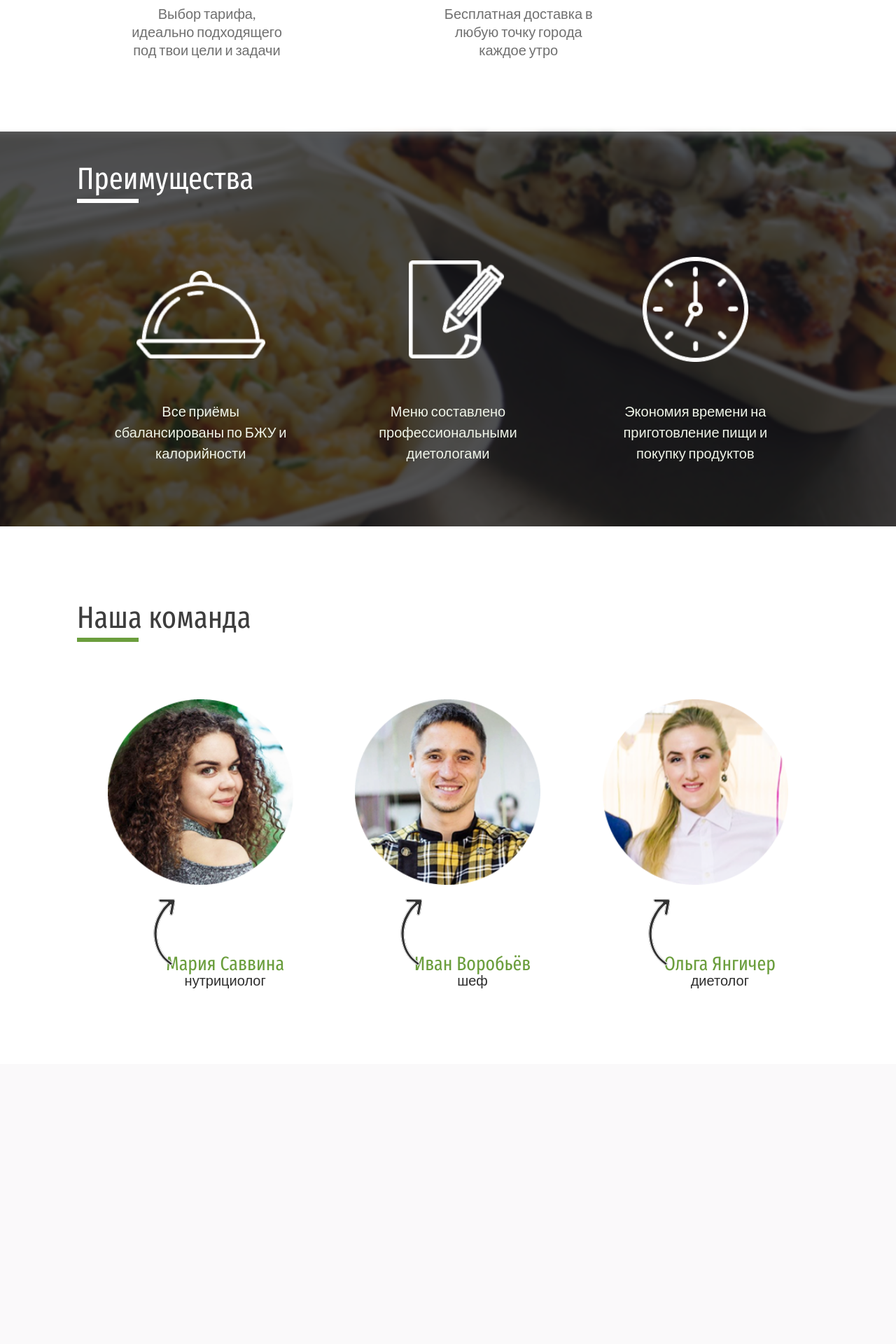
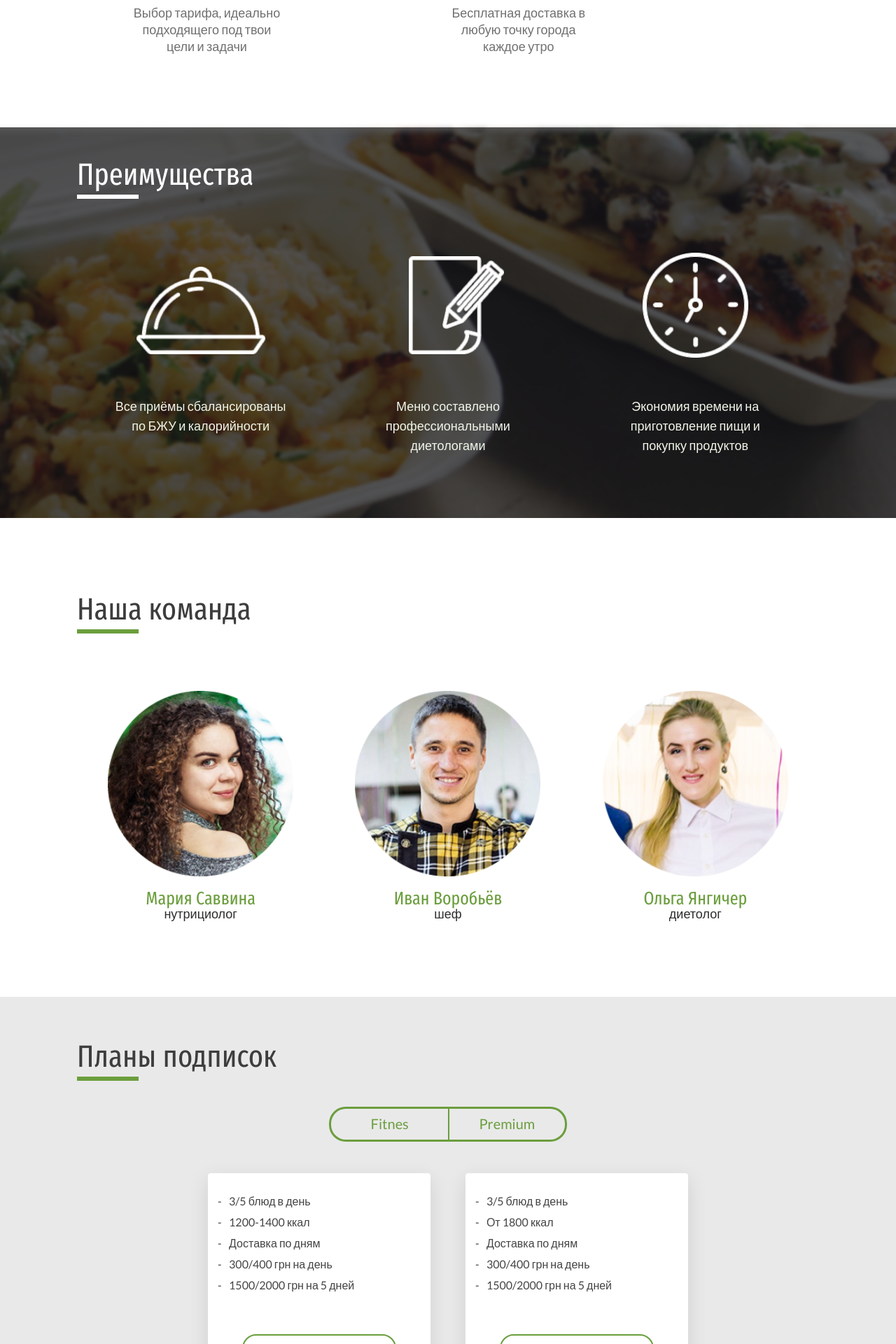
Before and after one commit to savenkovao/crossfood, a PHP site: page / in a window 1280 px wide. Shown: the part 1280-3200 px from the top of the page at 70% size. Before the commit the page ends 2692 px from the top, so only its background shows below. Run offline with PHP 8.4, Linux system fonts and the light colour scheme.

Commit message:
subscribe-block

```diff
--- a/index.html
+++ b/index.html
@@ -88,7 +88,7 @@
 
 			<div>
 				<p class="descript">
-					<strong class="descript__highlited">CrossFood</strong> – это команда профессионалов, которая возьмет на себя заботу о твоем рационе. Мы подбираем для тебя меню, считаем КБЖУ, готовим и привозим в удобное для тебя время. Больше не надо ходить в магазины, стоять у плиты и мыть посуду.
+					<strong class="descript__highlited">CrossFood &mdash;</strong> это команда профессионалов, которая возьмет на себя заботу о твоем рационе. Мы подбираем для тебя меню, считаем КБЖУ, готовим и привозим в удобное для тебя время. Больше не надо ходить в магазины, стоять у плиты и мыть посуду.
 				</p>
 			</div>
 
@@ -182,44 +182,104 @@
 						</p>
 					</div>
 				</div>
-
-
 			</div>
-
-
 		</div>
 	</section>
 
 
-	<section class="">
+	<section class="subscribe subscribe_background">
+		<div class="wrapper subscribe_position">
+			<div class="title-3">
+				<h3 class="title-3__h3 title-3__h3_dark hr-line">Планы подписок</h2>
+			</div>
+
+			<div class="tab-block subscribe_tab-block-pos">
+
+				<div class="tab-block__navigation">
+					<div class="tab-block__nav-button subscribe__nav-button">Fitnes</div>
+					<div class="tab-block__nav-button subscribe__nav-button">Premium</div>
+				</div>
+
+				<div class="tab-block__tabs subscribe__tabs-position">
+					<div class="tab-block__tab-item">
+						<div class="subscribe__item subscribe__item-col-2">
+
+							<ul class="subscribe__item-text">
+								<li class="subscribe__item-text-li">3/5 блюд в день</li>
+								<li class="subscribe__item-text-li">1200-1400 ккал</li>
+								<li class="subscribe__item-text-li">Доставка по дням</li>
+								<li class="subscribe__item-text-li">300/400 грн на день</li>
+								<li class="subscribe__item-text-li">1500/2000 грн на 5 дней</li>
+							</ul>
+
+							<div class="subscribe-button">
+								<button class="button button_bordered">Заказать</button>
+							</div>
+
+						</div>
+						<div class="subscribe__item subscribe__item-col-2">
+
+							<ul class="subscribe__item-text">
+								<li class="subscribe__item-text-li">3/5 блюд в день</li>
+								<li class="subscribe__item-text-li">От 1800 ккал</li>
+								<li class="subscribe__item-text-li">Доставка по дням</li>
+								<li class="subscribe__item-text-li">300/400 грн на день</li>
+								<li class="subscribe__item-text-li">1500/2000 грн на 5 дней</li>
+							</ul>
+
+							<div class="subscribe-button">
+								<button class="button button_bordered">Заказать</button>
+							</div>
+
+						</div>
+					</div>
+					<div class="tab-block__tab-item">
+						<div class="subscribe__item subscribe__item-col-1" hidden>
+
+							<ul class="subscribe__item-text">
+								<li class="subscribe__item-text-li">3/5 блюд в день</li>
+								<li class="subscribe__item-text-li">На 1/5/7 дней</li>
+								<li class="subscribe__item-text-li">Количество ккал - индивидуально</li>
+								<li class="subscribe__item-text-li">Меню - обычное/вегетарианское</li>
+								<li class="subscribe__item-text-li">Доставка по дням</li>
+								<li class="subscribe__item-text-li">Стоимость - индивидуально</li>
+							</ul>
+
+							<div class="subscribe-button">
+								<button class="button button_bordered">Заказать</button>
+							</div>
+
+						</div>
+					</div>
+				</div>
+
+			</div>
+		</div>
+	</section>
+
+
+	<section class="our-video">
 		<div class="wrapper">
 
 		</div>
 	</section>
 
 
-	<section class="">
+	<section class="discount">
 		<div class="wrapper">
 
 		</div>
 	</section>
 
 
-	<section class="">
+	<section class="reviews">
 		<div class="wrapper">
 
 		</div>
 	</section>
 
 
-	<section class="">
-		<div class="wrapper">
-
-		</div>
-	</section>
-
-
-	<footer class="">
+	<footer class="footer">
 		<div class="wrapper">
 
 		</div>
--- a/src/css/less/advantage-block/advantage-block.less
+++ b/src/css/less/advantage-block/advantage-block.less
@@ -14,9 +14,15 @@
 .advantage-block__item{
 	width: 100%;
 	padding-top: 200px;
+	margin-top: 15px;
+
+	&:first-child{
+		margin-top: 0;
+	}
 
 	@media @tablet{
 		width: 28.5%;
+		margin-top: 0;
 	}
 
 	@media @laptop{
@@ -27,12 +33,11 @@
 .advantage-block__descript{
 	position: relative;
 	color: #f0f5e9;
-	font-size: 20px;
-	line-height: 30px;
+	font-size: 18px;
+	line-height: 28px;
 	text-align: center;
-	width: 80%;
+	width: 67%;
 	margin: 0 auto;
-	user-select: none;
 	cursor: default;
 
 	@media @tablet{
--- a/src/css/less/descript/descript.less
+++ b/src/css/less/descript/descript.less
@@ -2,20 +2,14 @@
 	width: 78%;
 	margin: 0 auto;
 	color: #272929;
-	line-height: 28px;
-	font-size: 20px;
+	line-height: 26px;
+	font-size: 18px;
 	font-weight: 300;
 	text-align: center;
-
-	// /* Text style for "–" */
-	// font-family: "Myriad Pro";
-	// font-size: 22px;
-	// font-weight: 400;
-
 }
 
 .descript__highlited{
-	font-size: 24px;
+	font-size: 22px;
 	font-weight: bold;
 	text-transform: uppercase;
 }
--- a/src/css/less/header/header.less
+++ b/src/css/less/header/header.less
@@ -29,7 +29,14 @@
 	display: flex;
 	flex-direction: column;
 	align-items: center;
-	// padding-top: 28.2%;
+	padding-top: 40px;
+
+	width: 90%;
+
+	@media @tablet {
+		width: auto;
+		padding-top: 98px;
+	}
 
 }
 
--- a/src/css/less/steps/steps.less
+++ b/src/css/less/steps/steps.less
@@ -6,9 +6,9 @@
 .steps__item{
 	position: absolute;
 	color: #707070;
-	font-size: 2em;
+	font-size: 1.8em;
 	font-weight: 300;
-	line-height: 26px;
+	line-height: 24px;
 	text-align: center;
 	user-select: none;
 	cursor: default;
--- /dev/null
+++ b/src/css/less/subscribe/subscribe.less
@@ -0,0 +1,92 @@
+.subscribe_position{
+	padding: 65px 3% 85px;
+
+	@media @laptop {
+		padding: 65px 0% 85px;
+	}
+}
+
+.subscribe_background {
+	background-color: #e9e9e9;
+}
+
+.subscribe_tab-block-pos{
+	padding-top: 50px;
+}
+
+.subscribe__nav-button{
+	border: 3px solid @main-color;
+	color: @main-color;
+	font-size: 20px;
+	line-height: 210%;
+	text-align: center;
+	border-left: 2px solid @main-color;
+	border-right: none;
+	user-select: none;
+	cursor: pointer;
+
+	&:first-child {
+		border-left: 3px solid @main-color;
+		border-radius: 24px 0 0 24px;
+	}
+
+	&:last-child {
+		border-right: 3px solid @main-color;
+		border-radius: 0 24px 24px 0;
+	}
+}
+
+.subscribe__tabs-position{
+	padding-top: 45px;
+}
+
+.subscribe__item{
+	padding: 25px 20px;
+	box-shadow: 0 9px 28px 1px rgba(0, 1, 3, 0.1);
+	border-radius: 4px;
+	background-color: #ffffff;
+	margin-right: 4.7%;
+}
+
+.subscribe__item-col-1{
+	width: 30%;
+		margin-right: 0%;
+}
+
+.subscribe__item-col-2 {
+	width: 30%;
+	&:nth-child(2n){
+		margin-right: 0%;
+	}
+}
+.subscribe__item-col-3 {
+	width: 24.5%;
+	&:nth-child(3n){
+		margin-right: 0%;
+	}
+}
+
+
+
+.subscribe__item-text{
+	color: #444444;
+	font-size: 16px;
+	font-weight: 300;
+	line-height: 30px;
+}
+
+.subscribe__item-text-li {
+	position: relative;
+	margin-left: 10px;
+
+	&::before {
+    content:  "-";
+    position: absolute;
+    left:     -16px;
+  }
+}
+
+.subscribe-button{
+	padding-top: 55px;
+	text-align: center;
+}
--- /dev/null
+++ b/src/css/less/tab-block/tab-block.less
@@ -0,0 +1,23 @@
+.tab-block{}
+.tab-block__navigation{
+	display: flex;
+	flex-direction: row;
+	justify-content: center;
+	align-items: center;
+}
+
+.tab-block__nav-button{
+	width: 16%;
+	height: 50px;
+	border: 1px solid black;
+}
+.tab-block__tabs{
+
+}
+
+.tab-block__tab-item{
+	display: flex;
+	flex-direction: row;
+	justify-content: center;
+	align-items: flex-start;
+}
--- a/src/css/less/team-block/team-block.less
+++ b/src/css/less/team-block/team-block.less
@@ -14,58 +14,89 @@
 
 .team-block__item{
 	width: 100%;
+	margin-top: 30px;
+
+	&:first-child{
+		margin-top: 0px;
+	}
 
 	@media @tablet{
 		width: 28.5%;
+		margin-top: 0px;
 	}
 
 	@media @laptop{
-		width: 25%;
+			width: 25%;
+
+			&:hover .team-block__img{
+				transform: scale(1.2);
+			}
+			&:hover .team-block__text{
+				padding-top: 40px;
+			}
 	}
+
 }
 
 .team-block__img{
 	display: block;
 	margin: 0 auto;
-	width: 100%;
+	width: 80%;
+	max-width: 250px;
+	user-select: none;
+	transition: transform 0.4s linear;
+
+	@media @tablet{
+		width: 100%;
+		max-width: 300px;
+	}
 }
 
 .team-block__text{
-	// padding-top: 50px;
-	// padding-left: 50px;
+	padding-top: 20px;
+	transition: padding 0.4s linear;
 
-	// @media @tablet {
-		padding-top: 100px;
-		padding-left: 70px;
-	// }
 }
 
 .team-block__name{
 	position: relative;
-	line-height: 26px;
+	line-height: 24px;
 	font-family: "Fira Sans Extra Condensed";
-	font-size: 28px;
+	font-size: 26px;
 	font-weight: 400;
 	color: @main-color;
 	text-align: center;
 
-		&::before{
-		content: '';
-		display: block;
-		position: absolute;
-		top: -80px;
-		width: 31px;
-		height: 95px;
-		left: -5px;
+	// &::before{
+	// 	content: '';
+	// 	display: block;
+	// 	position: absolute;
+	// 	top: -80px;
+	// 	left: -5px;
 
-		.setBackgroundImage(@round-arrow);
-		// @media @tablet {
-		// 	width: 31px;
-		// 	height: 95px;
-		// 	left: 55px;
-		// }
-	}
+	// 	width: 31px;
+	// 	height: 95px;
+
+	// 	.setBackgroundImage(@round-arrow);
+
+	// 	@media @tablet{
+	// 		left: -32px;
+	// 	}
+
+	// 	@media @laptop{
+	// 		left: -32px;
+	// 	}
+
+	// 	@media @laptopL {
+	// 		left: -32px;
+	// 	}
+	// 	@media @4k {
+	// 		left: -5px;
+	// 	}
+	// }
 }
+
+
 .team-block__name-1{}
 .team-block__name-2{}
 .team-block__name-3{}
@@ -80,7 +111,7 @@
 
 .team-block__descript{
 	color: #2d2d2d;
-	font-size: 20px;
+	font-size: 18px;
 	font-weight: 300;
 	text-align: center;
 }
--- a/src/css/less/title/title.less
+++ b/src/css/less/title/title.less
@@ -1,13 +1,12 @@
 //site name and logo (optional)
 .title-1{
 	display: inline-block;
-	padding-top: 98px;
 	user-select: none;
 }
 .title-1__h1{
 	margin: 0;
 	padding-top: 20px;
-	font-size: @h1-font-size;
+
 	text-transform: uppercase;
 	letter-spacing: -1px;
 	color: #1c1c1c;
@@ -15,12 +14,12 @@
 	line-height: 58px;
 	font-weight: bold;
 	cursor: default;
+	font-size: @h1-font-size*0.5;
 
 
-
-	// @media @mobileS{
-	// 	font-size: @h1FntSzdktp*0.7;
-	// }
+	@media @tablet{
+		font-size: @h1-font-size;
+	}
 }
 
 .title-1__img{
@@ -44,10 +43,11 @@
 	line-height: 20px;
 	text-transform: uppercase;
 	cursor: default;
+	text-align: center;
 
-	// @media @mobileS{
-	// 	font-size: @h2FntSzdktp*0.7;
-	// }
+	@media @tablet{
+		font-size: @h2-font-size*0.7;
+	}
 }
 
 // site headings (of different sections)
--- a/src/css/main.css
+++ b/src/css/main.css
@@ -473,9 +491,9 @@ body {
 .steps__item {
   position: absolute;
   color: #707070;
-  font-size: 2em;
+  font-size: 1.8em;
   font-weight: 300;
-  line-height: 26px;
+  line-height: 24px;
   text-align: center;
   user-select: none;
   cursor: default;
@@ -608,12 +631,11 @@ body {
 .advantage-block__descript {
   position: relative;
   color: #f0f5e9;
-  font-size: 20px;
-  line-height: 30px;
+  font-size: 18px;
+  line-height: 28px;
   text-align: center;
-  width: 80%;
+  width: 67%;
   margin: 0 auto;
-  user-select: none;
   cursor: default;
 }
 @media only screen and (min-width: 768px) {
@@ -691,48 +713,54 @@ body {
 }
 .team-block__item {
   width: 100%;
+  margin-top: 30px;
+}
+.team-block__item:first-child {
+  margin-top: 0px;
 }
 @media only screen and (min-width: 768px) {
   .team-block__item {
     width: 28.5%;
+    margin-top: 0px;
   }
 }
 @media only screen and (min-width: 980px) {
   .team-block__item {
     width: 25%;
   }
+  .team-block__item:hover .team-block__img {
+    transform: scale(1.2);
+  }
+  .team-block__item:hover .team-block__text {
+    padding-top: 40px;
+  }
 }
 .team-block__img {
   display: block;
   margin: 0 auto;
-  width: 100%;
+  width: 80%;
+  max-width: 250px;
+  user-select: none;
+  transition: transform 0.4s linear;
+}
+@media only screen and (min-width: 768px) {
+  .team-block__img {
+    width: 100%;
+    max-width: 300px;
+  }
 }
 .team-block__text {
-  padding-top: 100px;
-  padding-left: 70px;
+  padding-top: 20px;
+  transition: padding 0.4s linear;
 }
 .team-block__name {
   position: relative;
-  line-height: 26px;
+  line-height: 24px;
   font-family: "Fira Sans Extra Condensed";
-  font-size: 28px;
+  font-size: 26px;
   font-weight: 400;
   color: #6b9e3d;
   text-align: center;
-}
-.team-block__name::before {
-  content: '';
-  display: block;
-  position: absolute;
-  top: -80px;
-  width: 31px;
-  height: 95px;
-  left: -5px;
-  background-image: url("../img/dsg/round-arrow.svg");
-  background-repeat: no-repeat;
-  background-position: center;
-  background-size: cover;
-  background-color: transparent;
 }
 /* Text style for "Мария Савв" */
 
@@ -740,7 +768,7 @@ body {
 
 .team-block__descript {
   color: #2d2d2d;
-  font-size: 20px;
+  font-size: 18px;
   font-weight: 300;
   text-align: center;
 }
@@ -760,3 +788,98 @@ body {
     padding-top: 95px;
   }
 }
+.tab-block__navigation {
+  display: flex;
+  flex-direction: row;
+  justify-content: center;
+  align-items: center;
+}
+.tab-block__nav-button {
+  width: 16%;
+  height: 50px;
+  border: 1px solid black;
+}
+.tab-block__tab-item {
+  display: flex;
+  flex-direction: row;
+  justify-content: center;
+  align-items: flex-start;
+}
+.subscribe_position {
+  padding: 65px 3% 85px;
+}
+@media only screen and (min-width: 980px) {
+  .subscribe_position {
+    padding: 65px 0% 85px;
+  }
+}
+.subscribe_background {
+  background-color: #e9e9e9;
+}
+.subscribe_tab-block-pos {
+  padding-top: 50px;
+}
+.subscribe__nav-button {
+  border: 3px solid #6b9e3d;
+  color: #6b9e3d;
+  font-size: 20px;
+  line-height: 210%;
+  text-align: center;
+  border-left: 2px solid #6b9e3d;
+  border-right: none;
+  user-select: none;
+  cursor: pointer;
+}
+.subscribe__nav-button:first-child {
+  border-left: 3px solid #6b9e3d;
+  border-radius: 24px 0 0 24px;
+}
+.subscribe__nav-button:last-child {
+  border-right: 3px solid #6b9e3d;
+  border-radius: 0 24px 24px 0;
+}
+.subscribe__tabs-position {
+  padding-top: 45px;
+}
+.subscribe__item {
+  padding: 25px 20px;
+  box-shadow: 0 9px 28px 1px rgba(0, 1, 3, 0.1);
+  border-radius: 4px;
+  background-color: white;
+  margin-right: 4.7%;
+}
+.subscribe__item-col-1 {
+  width: 30%;
+  margin-right: 0%;
+}
+.subscribe__item-col-2 {
+  width: 30%;
+}
+.subscribe__item-col-2:nth-child(2n) {
+  margin-right: 0%;
+}
+.subscribe__item-col-3 {
+  width: 24.5%;
+}
+.subscribe__item-col-3:nth-child(3n) {
+  margin-right: 0%;
+}
+.subscribe__item-text {
+  color: #444444;
+  font-size: 16px;
+  font-weight: 300;
+  line-height: 30px;
+}
+.subscribe__item-text-li {
+  position: relative;
+  margin-left: 10px;
+}
+.subscribe__item-text-li::before {
+  content: "-";
+  position: absolute;
+  left: -16px;
+}
+.subscribe-button {
+  padding-top: 55px;
+  text-align: center;
+}
--- a/src/css/main.less
+++ b/src/css/main.less
@@ -17,6 +17,10 @@
 @import url(less/advantage-block/advantage-block.less);
 @import url(less/team-block/team-block.less);
 @import url(less/our-team/our-team.less);
+@import url(less/tab-block/tab-block.less);
+@import url(less/subscribe/subscribe.less);
+
+
 
 
 
```
Also changed, not shown: other parts of src/css/main.css (+28 -5 lines), tabs/tabs.html (renamed from tabs/index.html).
